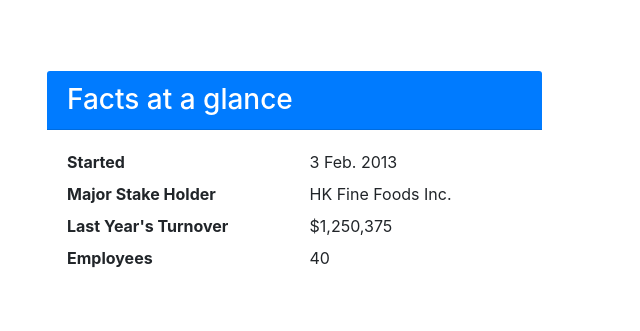
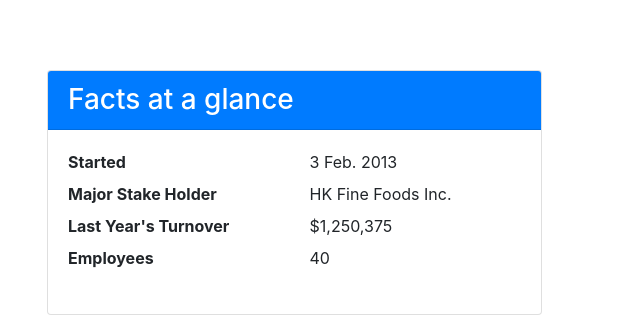
Before and after one commit to janabhishek2/BS-react, a website: page aboutus.html in a window 1280 px wide. Shown: the part 469-800 px from the top of the page, 623-1263 px from the left. Drawn offline with nearby package versions, Linux system fonts and the light colour scheme.

Commit message:
fixed bugs

```diff
--- a/aboutus.html
+++ b/aboutus.html
@@ -71,7 +71,7 @@
             </div>
             <div class="col-sm">
                 <div class="col-12">
-                    <div clas="card">
+                    <div class="card">
                         <h3 class="card-header bg-primary text-white">Facts at a glance</h3>
                         <div class="card-body">
                             <dl class="row">
@@ -122,6 +122,7 @@
                             <p class="d-none d-sm-block">Our CEO, Peter, credits his hardworking East Asian immigrant parents who undertook the arduous journey to the shores of America with the intention of giving their children the best future. His mother's wizardy in the kitchen whipping up the tastiest dishes with whatever is available inexpensively at the supermarket, was his first inspiration to create the fusion cuisines for which <em>The Frying Pan</em> became well known. He brings his zeal for fusion cuisines to this restaurant, pioneering cross-cultural culinary connections.</p>
                         </div>
                    </div>
+              </div>
              <div class="card">
                  <div class="card-header">
                      <a href="#danny" data-toggle="collapse" role="collapse-header">
@@ -158,14 +159,11 @@
                     <p class="d-none d-sm-block">Award winning three-star Michelin chef with wide International experience having worked closely with whos-who in the culinary world, he specializes in creating mouthwatering Indo-Italian fusion experiences. He says, <em>Put together the cuisines from the two craziest cultures, and you get a winning hit! Amma Mia!</em></p>
                     </div>
                     </div>
-
                 </div>
-
+           </div>
 
          </div>
         </div>
-       </div>
-
        <div class="row row-content">
            <div class="col-sm-9 col-12">
             <h2>Facts &amp; Figures</h2>
@@ -204,6 +202,7 @@
            </div>
            <div class="col-12 col-sm-3">
 
+           </div>
        </div>
      </div>
     </div>
```
Lines whose indentation alone changed are shown as unchanged.
